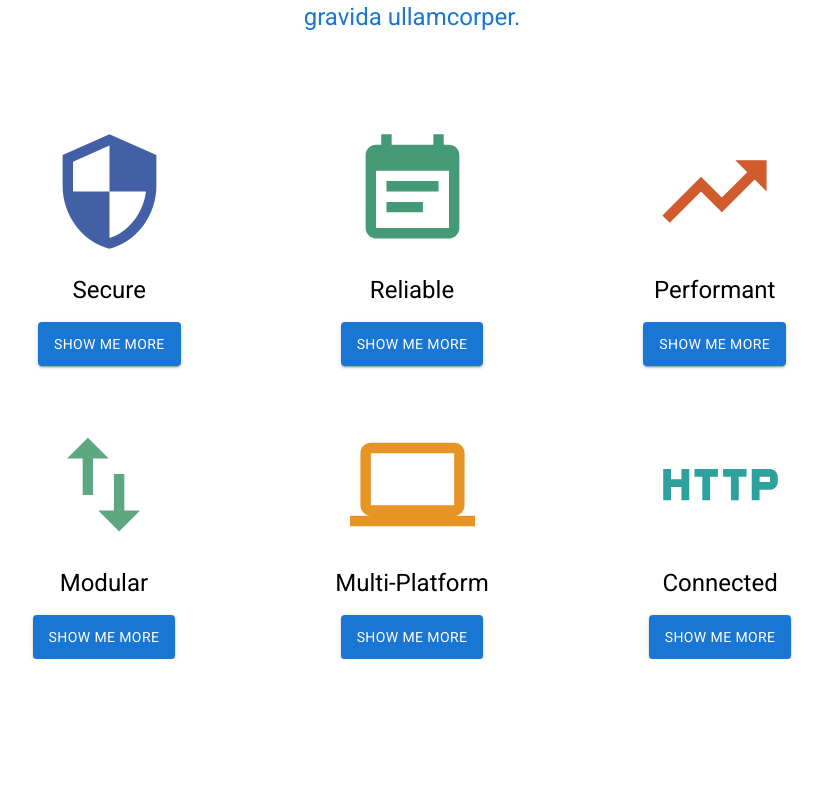
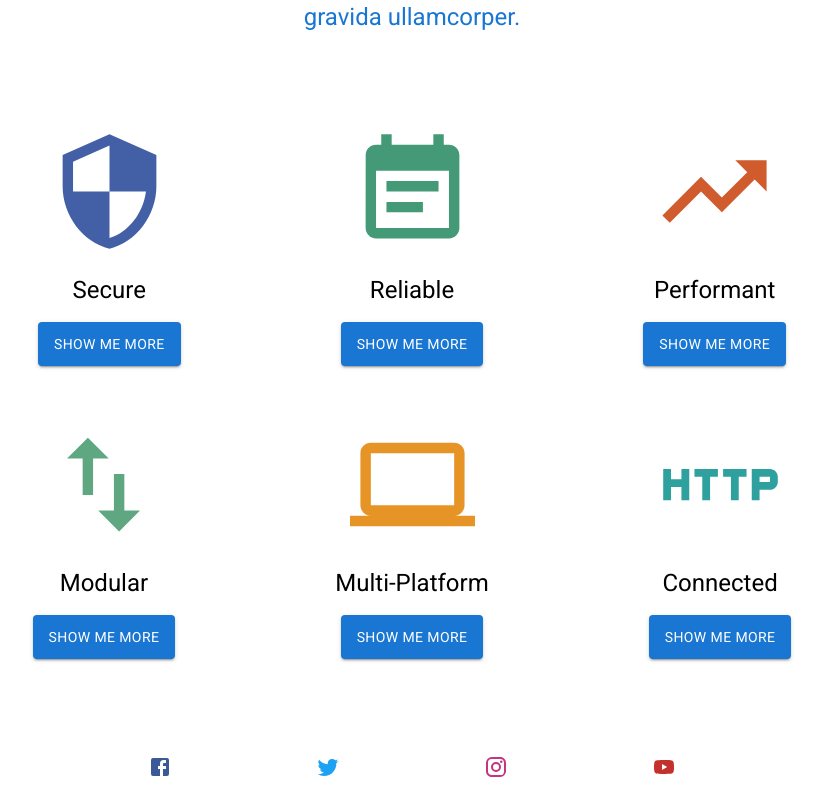
Before and after one commit to akrn27/roboLandingPage, a React (Create React App) app: page / in a window 1280 px wide. Shown: the part 251-1046 px from the top of the page, without its empty margins (228-1051 px from the left). Before the commit the page ends 910 px from the top, so only its background shows below. Built offline with nearby package versions, Linux system fonts and the light colour scheme.

Commit message:
finish mockup Footer.js

```diff
--- a/src/App.js
+++ b/src/App.js
@@ -3,6 +3,7 @@
 import {Typography} from '@material-ui/core'
 import Navbar from './components/Navbar.js'
 import Grid from './components/Grid'
+import Footer from './components/Footer.js';
 import './App.css';
 
 import SecurityIcon from '@material-ui/icons/Security';
@@ -81,6 +82,9 @@
           <Grid icon={<ComputerIcon style={{fill: "#E69426", height:"125", width:"125"}}/>}  title="Multi-Platform" btnTitle="Show me More"/>
           <Grid icon={<HttpIcon style={{fill: "#2EA09D", height:"125", width:"125"}}/>} title="Connected" btnTitle="Show me More"/>
         </div>
+        <div className={classes.bigSpace}>
+          <Footer />
+        </div>
       </ThemeProvider>
     </div>
   );
--- a/src/components/Footer.js
+++ b/src/components/Footer.js
@@ -1,9 +1,19 @@
-import React from 'react';
+import React from 'react'
+import {BottomNavigation, BottomNavigationAction} from '@material-ui/core'
+import FacebookIcon from '@material-ui/icons/Facebook';
+import TwitterIcon from '@material-ui/icons/Twitter';
+import InstagramIcon from '@material-ui/icons/Instagram';
+import YouTubeIcon from '@material-ui/icons/YouTube';
 
 function Footer() {
     return (
-
-    )
+        <BottomNavigation >
+          <BottomNavigationAction color="red" label="Facebook" value="recents" icon={<FacebookIcon  style={{fill: "#3b5998"}}/>} />
+          <BottomNavigationAction label="Twitter" value="favorites" icon={<TwitterIcon  style={{fill: "#1DA1F2"}}/>} />
+          <BottomNavigationAction label="Instagram" value="nearby" icon={<InstagramIcon  style={{fill: " #C13584"}}/>} />
+          <BottomNavigationAction label="YouTube" value="folder" icon={<YouTubeIcon  style={{fill: "#c4302b"}}/>} />
+        </BottomNavigation>
+)
 }
 
-export default Footer;
+export default Footer
```
